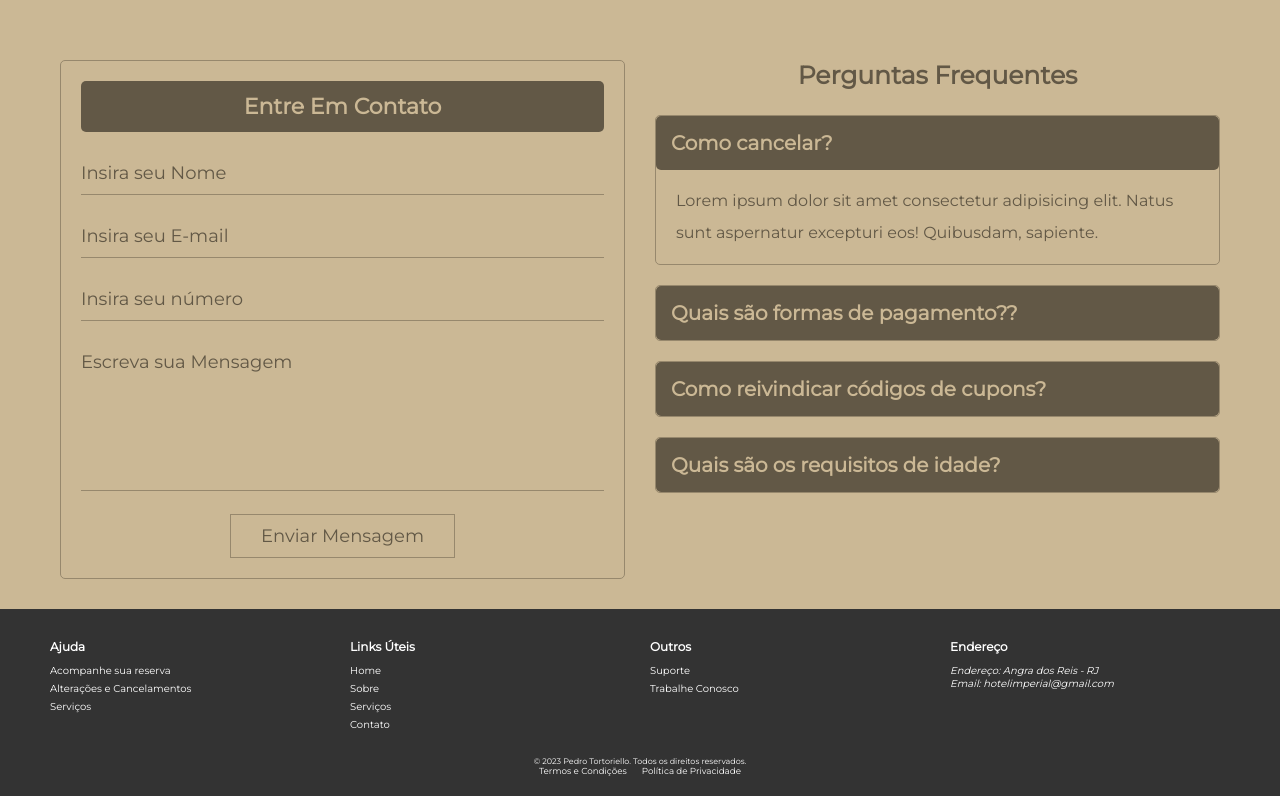
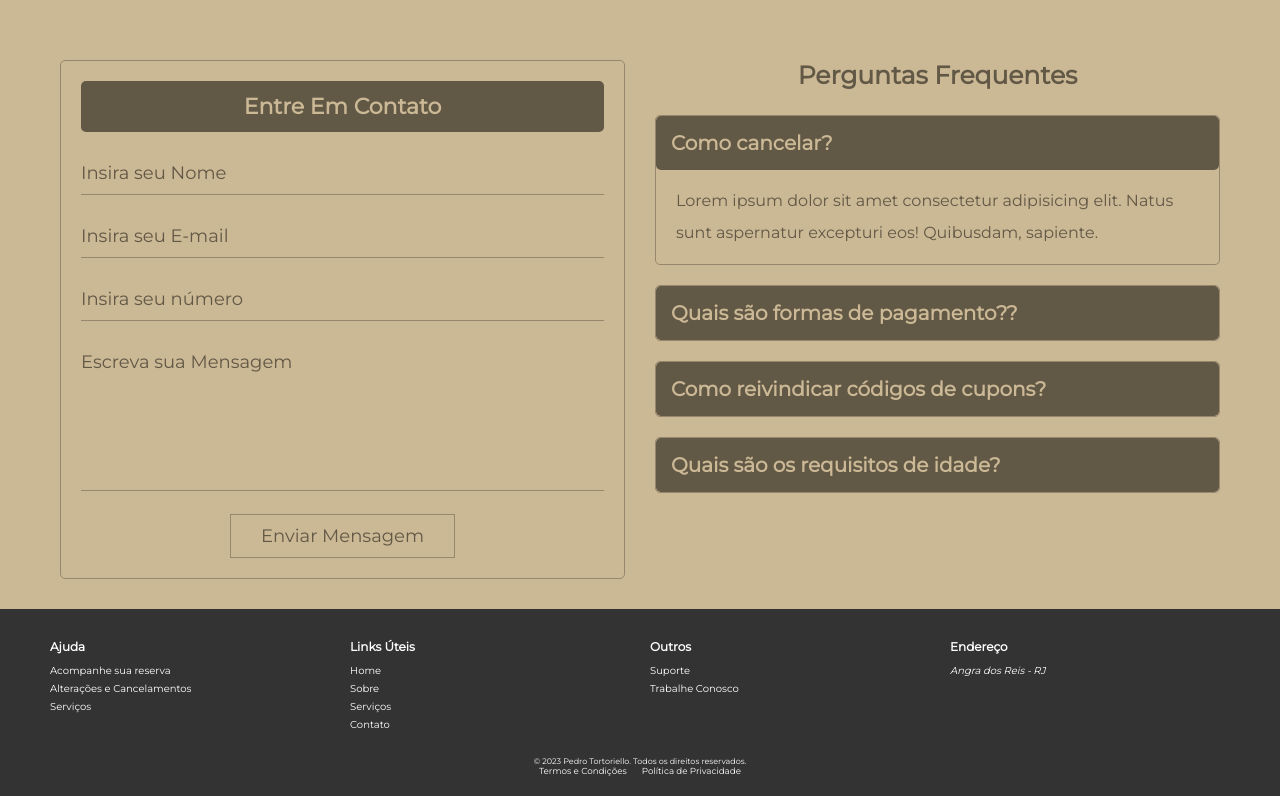
Before and after one commit to PedroTortoriello/Hotel-Website, a plain HTML site: page index.html in a window 1280 px wide. Shown: the part 1739-2535 px from the top of the page. Drawn offline with nearby package versions, Linux system fonts and the light colour scheme.

Commit message:
commit 2

```diff
--- a/css/style.css
+++ b/css/style.css
@@ -361,10 +361,6 @@ section{
    margin-bottom: 1rem;
 }
 
-.footer__description {
-   font-size: 0.9rem;
-}
-
 .footer__links {
    list-style-type: none;
    padding: 0;
@@ -432,6 +428,7 @@ section{
    .header .navbar.active{
       display: flex;
    }
+
 }
 
 
--- a/index.html
+++ b/index.html
@@ -230,8 +230,7 @@
          <div class="footer__section">
             <h2 class="footer__title">Endereço</h2>
             <address class="footer__address">
-               <p>Endereço: Angra dos Reis - RJ</p>
-               <p>Email: hotelimperial@gmail.com</p>
+               <p> Angra dos Reis - RJ</p>
             </address>
          </div>
       </div>
```
